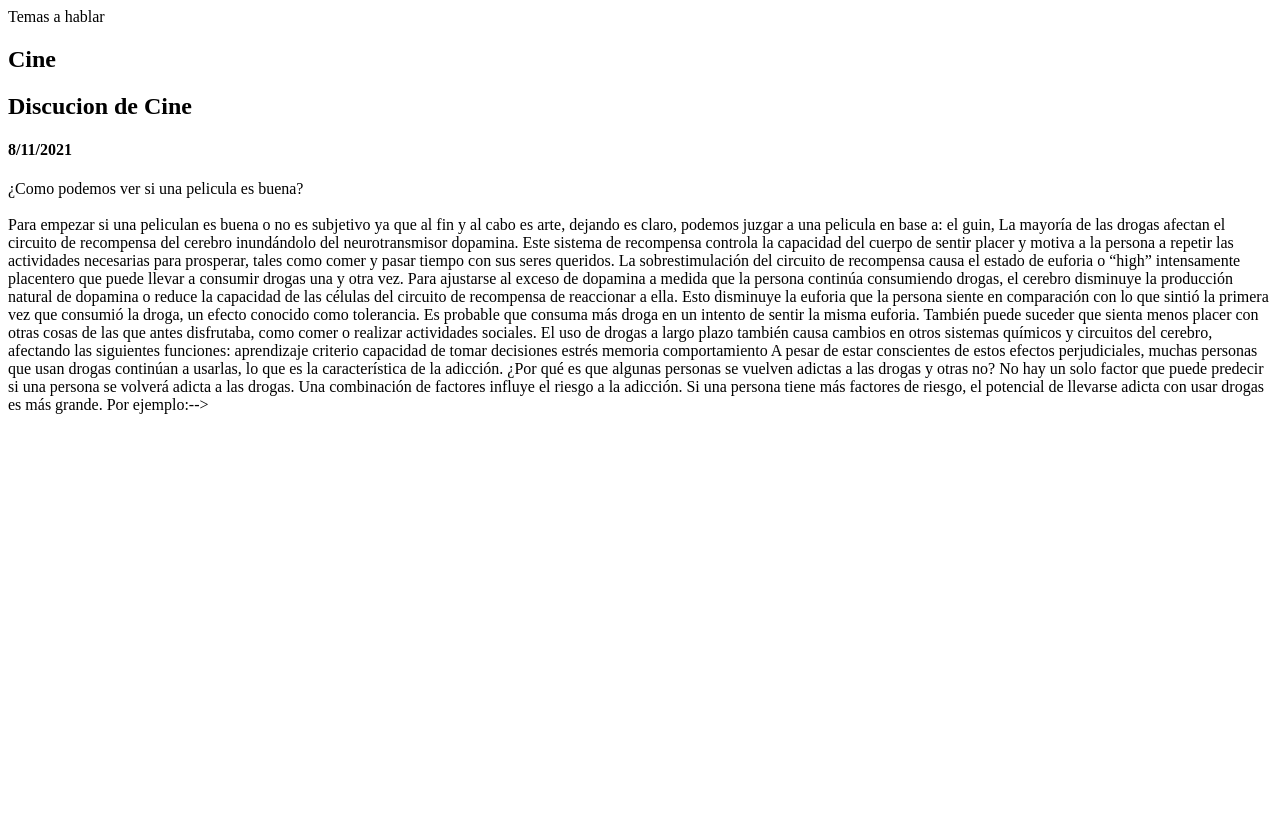
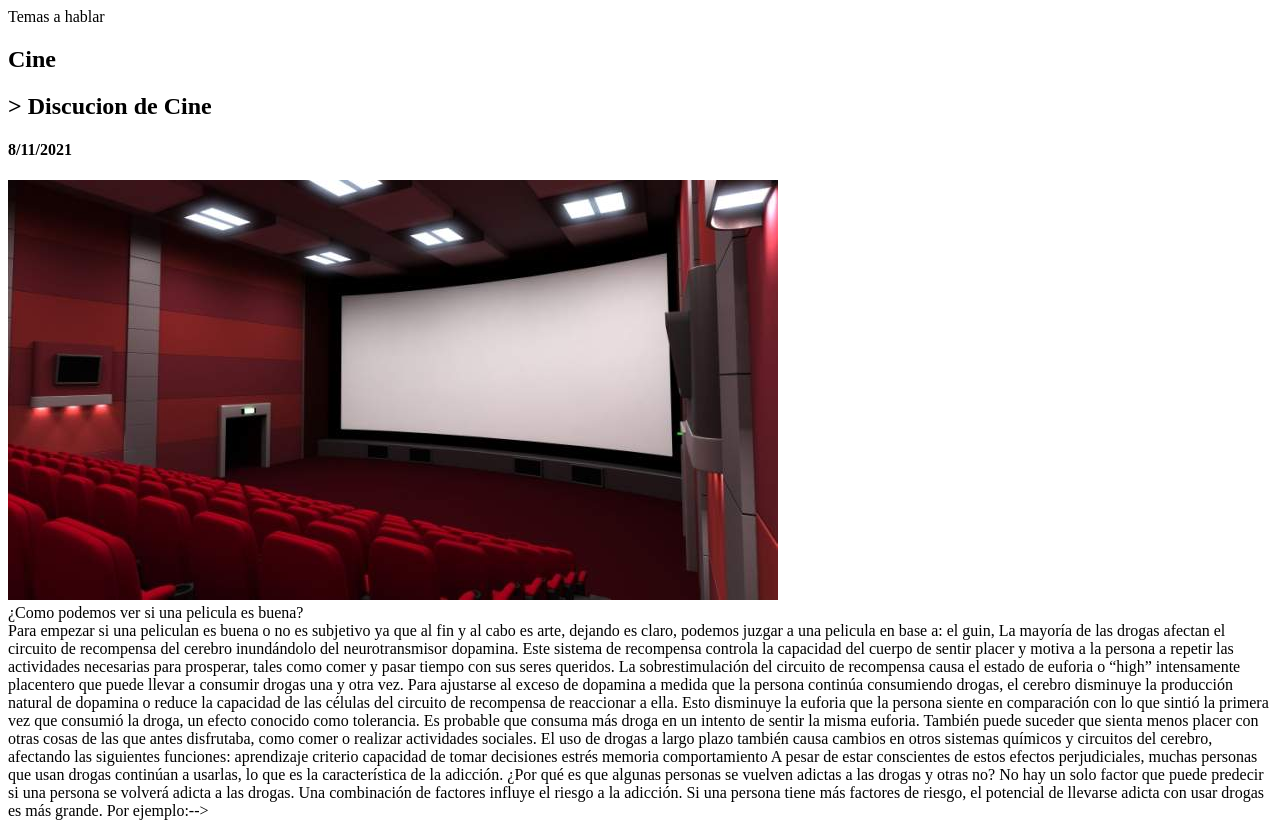
Before and after one commit to SantiagoRiveraEspinosa/9-3_santiagorivera_-9-3_francisco_-espinosa_persona3_mauel_andreu-Blog-el-mundo, a plain HTML site: page root/primer tema.html in a window 1280 px wide. Before the commit the page ends 800 px from the top, so only its background shows below. Drawn offline with Linux system fonts and the light colour scheme.

Commit message:
semana 4

```diff
--- a/root/primer tema.html
+++ b/root/primer tema.html
@@ -37,17 +37,19 @@
 
                                             <body>
                                                 <html>
-<!-- Drogadicción-->
+
 <article>
     <header>
-       <!-- La Dragadicción-->
-       <h2>Discucion de Cine </h2>
+
+       <h2>> Discucion de Cine </h2>
        <!--8/11/2021-->
        <h4>8/11/2021</h4>
        <hgroup>
        <header>
+        <img src="assets/images/cine-sala.jpg" alt="">
+        <br>
        ¿Como podemos ver si una pelicula es buena?
-<br>
+
 <br>
        Para empezar si una peliculan es buena o no es subjetivo ya que al fin y al cabo es arte, dejando es claro, podemos juzgar a una pelicula en base a: el guin, La mayoría de las drogas afectan el circuito de recompensa del cerebro inundándolo del neurotransmisor dopamina. Este sistema de recompensa controla la capacidad del cuerpo de sentir placer y motiva a la persona a repetir las actividades necesarias para prosperar, tales como comer y pasar tiempo con sus seres queridos. La sobrestimulación del circuito de recompensa causa el estado de euforia o “high” intensamente placentero que puede llevar a consumir drogas una y otra vez.
 
```
Also changed, not shown: root/segundo tema.html (+1 -1 lines), root/assets/images/Cinta de Cine.jpg (added), root/assets/images/cine-sala.jpg (added), root/assets/images/cine.jfif (added), root/assets/images/descarga.jfif (added), root/assets/images/koala.jpg (added), 1 other file.
